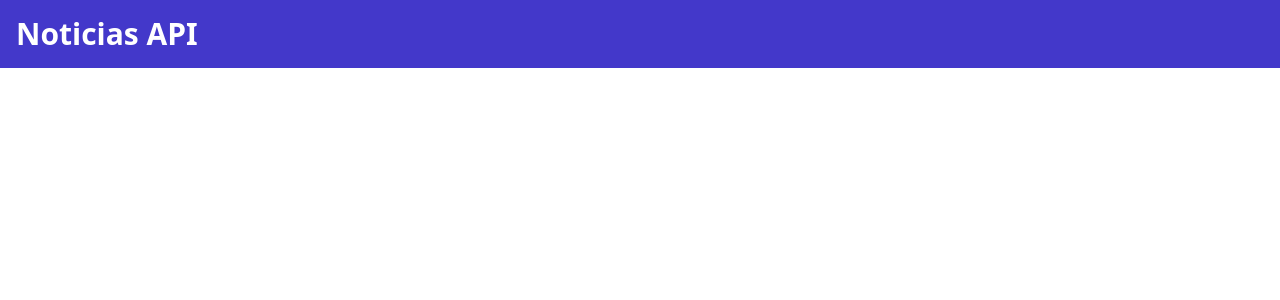
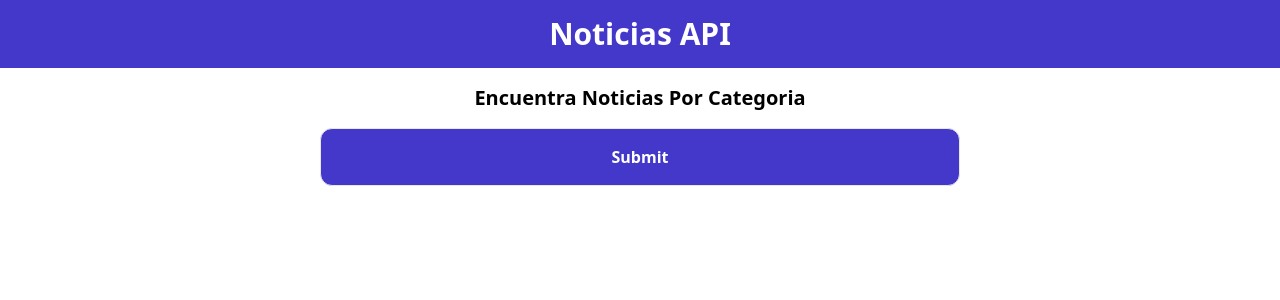
Before and after one commit to kevincisnero01/buscador_noticias_client_react, a React (Vite) app: page / in a window 1280 px wide. Shown: the top 300 px of the page. Built offline with nearby package versions, Linux system fonts and the light colour scheme.

Commit message:
feat(new): add form component

```diff
--- a/src/App.jsx
+++ b/src/App.jsx
@@ -1,5 +1,6 @@
 import { useState } from 'react'
 import Header from './components/Header'
+import NewForm from './components/New/NewForm'
 
 function App() {
   return (
@@ -7,6 +8,9 @@ function App() {
         <Header
           title="Noticias API"
         />
+        <div className='w-1/2 m-auto'>
+          <NewForm />
+        </div>
     </>
   )
 }
--- a/src/components/Header.jsx
+++ b/src/components/Header.jsx
@@ -2,7 +2,7 @@
 function Header({title}) {
   return (
     <>
-      <h1 class="text-3xl font-extrabold text-white bg-indigo-700 p-4">
+      <h1 class="text-3xl font-extrabold text-white bg-indigo-700 p-4 text-center">
           {title}
         </h1>
     </>
--- /dev/null
+++ b/src/components/New/NewForm.jsx
@@ -0,0 +1,18 @@
+const NewForm = () => {
+    return (
+        <div>
+            <h2
+                className="text-xl font-bold  p-4 text-center"
+            >Encuentra Noticias Por Categoria</h2>
+            <div>
+                <input
+                    type="submit"
+                    className="w-full bg-indigo-700 border rounded-xl text-white font-bold p-4"
+                    vaue="Buscar"
+                />
+            </div>
+        </div>
+    );
+}
+
+export default NewForm;
```
